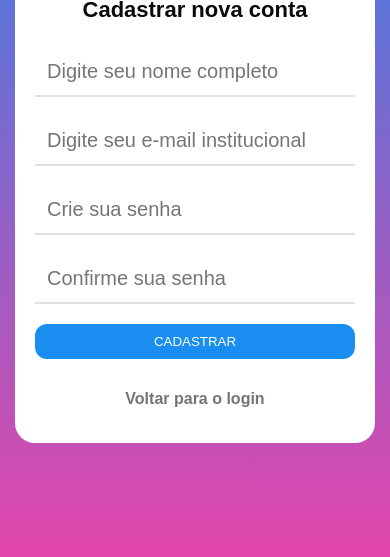
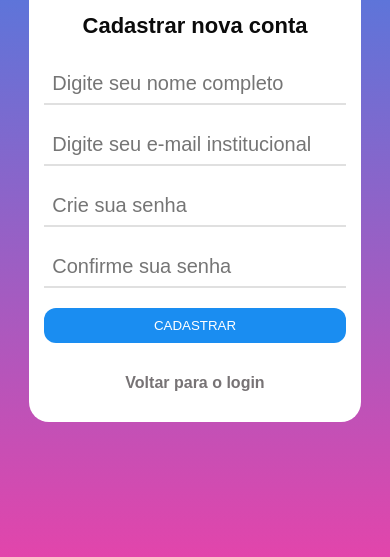
Before and after one commit to labmnger-web/labManager-v2, a website: page frontend/html/cadastroUsuario.html in a window 390 px wide. Shown: the part 287-844 px from the top of the page. Drawn offline with Linux system fonts and the light colour scheme.

Commit message:
Update login.css

```diff
--- a/frontend/css/login.css
+++ b/frontend/css/login.css
@@ -84,21 +84,11 @@ body {
     font-weight: bold;
 }
 @media (max-width: 768px) {
-    body {
+    .login-container {
+        width: 85%;
+        max-width: 350px;
         padding: 15px;
         box-sizing: border-box;
-    }
-
-    .login-container {
-        width: 100%;
-        max-width: 400px;
-        padding: 20px;
-        box-sizing: border-box;
-    }
-
-    .header-logo img {
-        width: 180px;
-        max-width: 100%;
     }
 
     .login-container h1 {
@@ -107,14 +97,9 @@ body {
         text-align: center;
     }
 
-    .login-container label {
-        width: 100%;
-        box-sizing: border-box;
-    }
-
     .login-container input {
         width: 100%;
-        max-width: 100%;
+        padding: 8px;
         box-sizing: border-box;
     }
 
@@ -124,6 +109,11 @@ body {
         box-sizing: border-box;
     }
 
+    .header-logo img {
+        width: 180px;
+        max-width: 100%;
+    }
+
     .cadastro-link,
     .voltar-login {
         margin: 15px 0;
```
